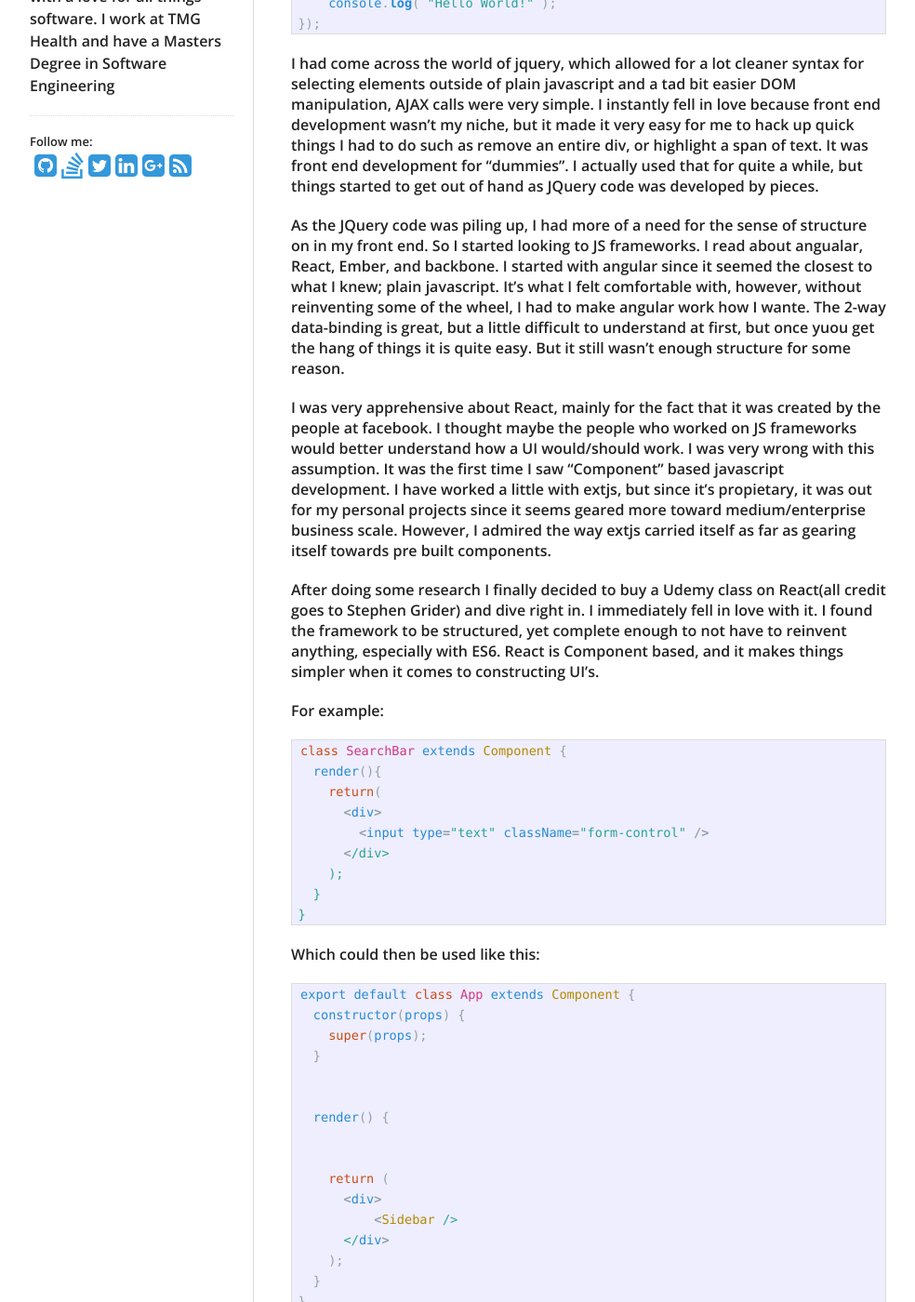
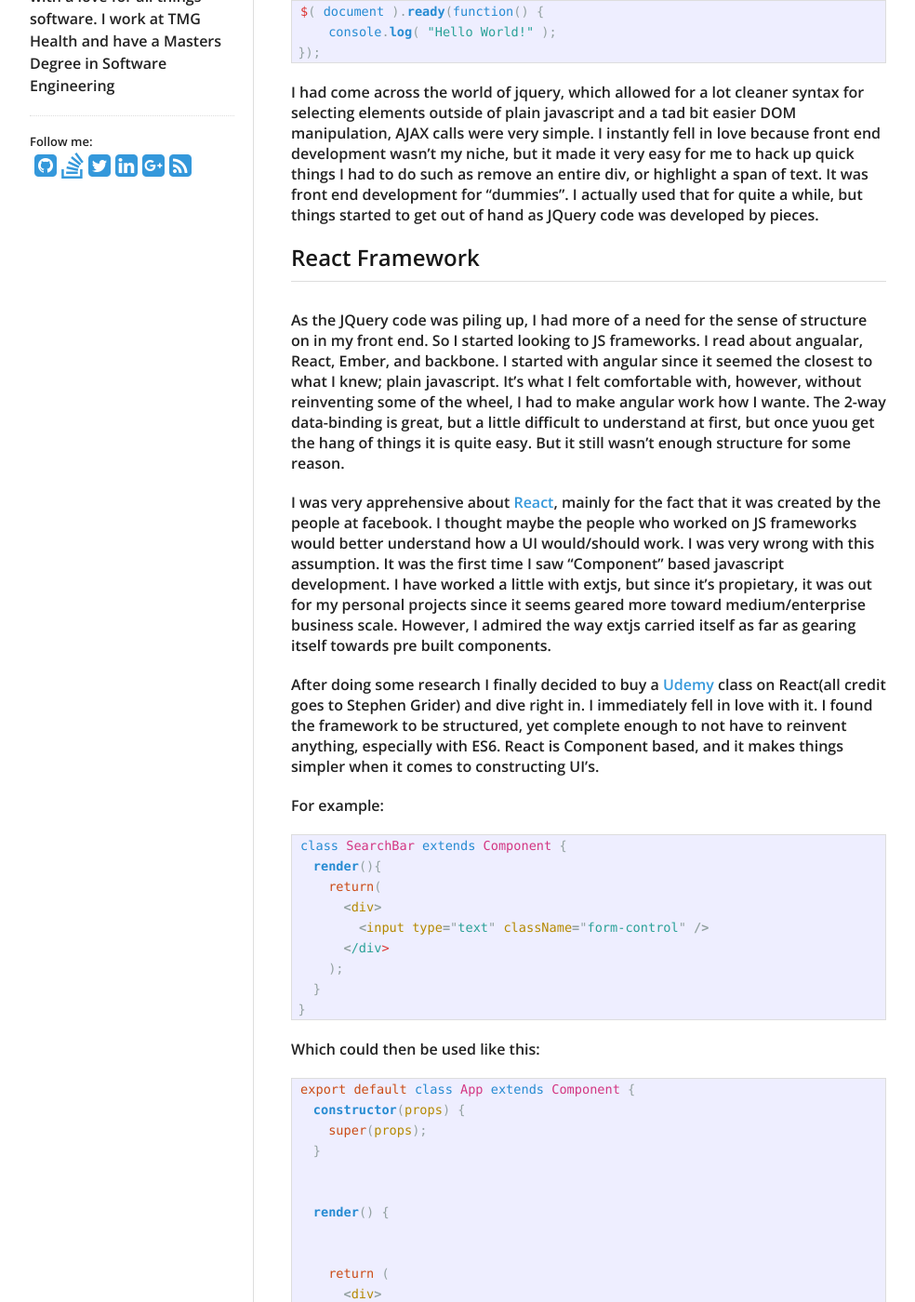
Before and after one commit to ryankazokas/ryankazokas.github.io, a Jekyll site: the page built from _posts/2016-10-08-The-Journey-Into-React-JS.markdown, in a window 1280 px wide and 1400 px high, scrolled down 385 px. Shown: the whole window at 93% size, without its empty margins (138-1122 px from the left). Built offline with Jekyll 4.4.1, drawn with Linux system fonts in a browser that asks for light colours; nearby versions of some CDN libraries; some of the changed text lies outside the part shown.

Commit message:
Update React post

```diff
--- a/_posts/2016-10-08-The-Journey-Into-React-JS.markdown
+++ b/_posts/2016-10-08-The-Journey-Into-React-JS.markdown
@@ -23,21 +24,23 @@
 development wasn't my niche, but it made it very easy for me to hack up quick things I had to do such as remove an entire div, or highlight a span of text. It was front
 end development for "dummies". I actually used that for quite a while, but things started to get out of hand as JQuery code was developed by pieces.
 
+## React Framework
+---
 As the JQuery code was piling up, I had more of a need for the sense of structure on in my front end. So I started looking to JS frameworks. I read about angualar, React, Ember, and backbone.
 I started with angular since it seemed the closest to what I knew; plain javascript. It's what I felt comfortable with, however, without reinventing some of the wheel,
 I had to make angular work how I wante. The 2-way data-binding is great, but a little difficult to understand at first, but once yuou get the hang of things it is quite easy.
 But it still wasn't enough structure for some reason.
 
-I was very apprehensive about React, mainly for the fact that it was created by the people at facebook. I thought maybe the people who worked on JS frameworks would
+I was very apprehensive about [React][react], mainly for the fact that it was created by the people at facebook. I thought maybe the people who worked on JS frameworks would
 better understand how a UI would/should work. I was very wrong with this assumption. It was the first time I saw "Component" based javascript development. I have worked
 a little with extjs, but since it's propietary, it was out for my personal projects since it seems geared more toward medium/enterprise business scale. However, I admired the way
 extjs carried itself as far as gearing itself towards pre built components.
 
-After doing some research I finally decided to buy a Udemy class on React(all credit goes to Stephen Grider) and dive right in. I immediately fell in love with it. I found the framework to be structured,
+After doing some research I finally decided to buy a [Udemy][udemy] class on React(all credit goes to Stephen Grider) and dive right in. I immediately fell in love with it. I found the framework to be structured,
 yet complete enough to not have to reinvent anything, especially with ES6. React is Component based, and it makes things simpler when it comes to constructing UI's.
 
 For example:
-{% highlight ruby %}
+{% highlight javascript %}
 class SearchBar extends Component {
   render(){
     return(
@@ -51,7 +54,7 @@
 
 Which could then be used like this:
 
-{% highlight ruby %}
+{% highlight javascript %}
 export default class App extends Component {
   constructor(props) {
     super(props);
```
Also changed, not shown: other parts of _posts/2016-10-08-The-Journey-Into-React-JS.markdown (+8 -3 lines).
